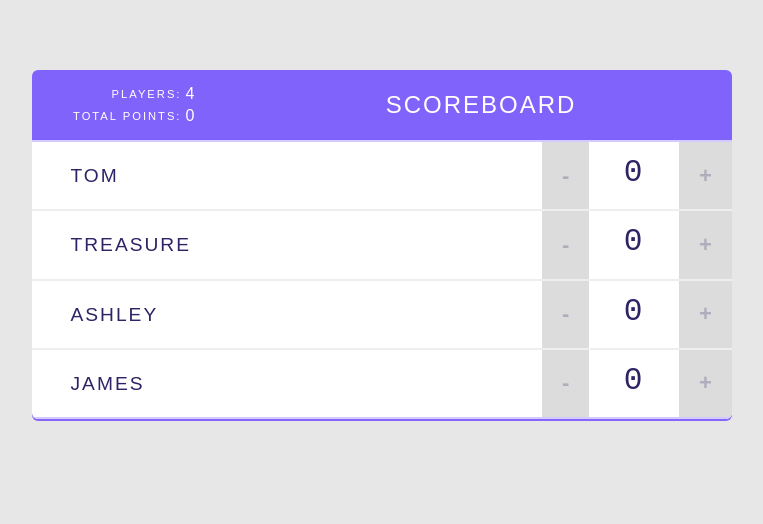
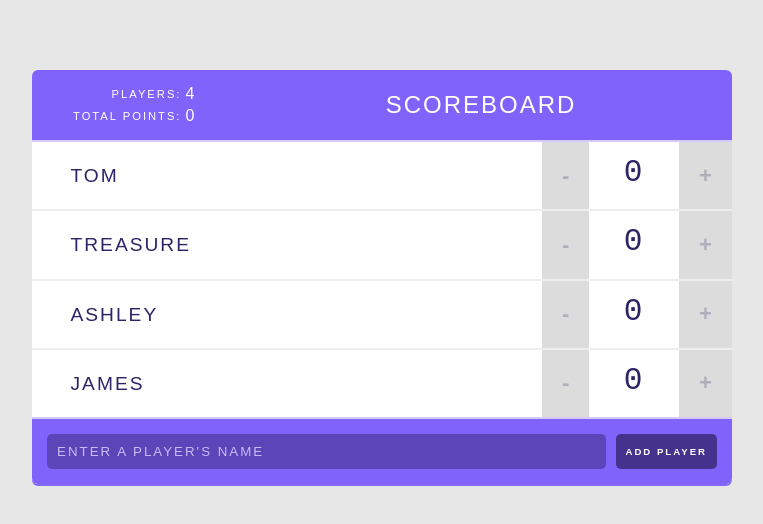
Before and after one commit to mcnishthomas/modular-scoreboard, a React (Create React App) app: page / in a window 1280 px wide. Shown: the top 524 px of the page, without its empty margins (258-1021 px from the left). Built offline with nearby package versions, Linux system fonts and the light colour scheme.

Commit message:
created Add Player Form component and added it to app.js (frontend only)

```diff
--- /dev/null
+++ b/src/components/AddPlayerForm.js
@@ -0,0 +1,21 @@
+import React, { Component } from 'react';
+
+class AddPlayerForm extends Component {
+    render() {
+        return (
+            <form>
+                <input
+                    type="text"
+                    placeholder="Enter a player's name"
+                />
+
+                <input
+                    type="submit"
+                    value="Add Player"
+                />
+            </form>
+        );
+    }
+}
+
+export default AddPlayerForm;
--- a/src/components/App.js
+++ b/src/components/App.js
@@ -1,6 +1,7 @@
 import React, { Component } from 'react';
 import Header from './Header';
 import Player from './Player';
+import AddPlayerForm from './AddPlayerForm';
 
 
 class App extends Component {
@@ -63,6 +64,8 @@
             removePlayer={this.handleRemovePlayer}
           />
         )}
+
+        <AddPlayerForm />
       </div>
     );
   }
```
